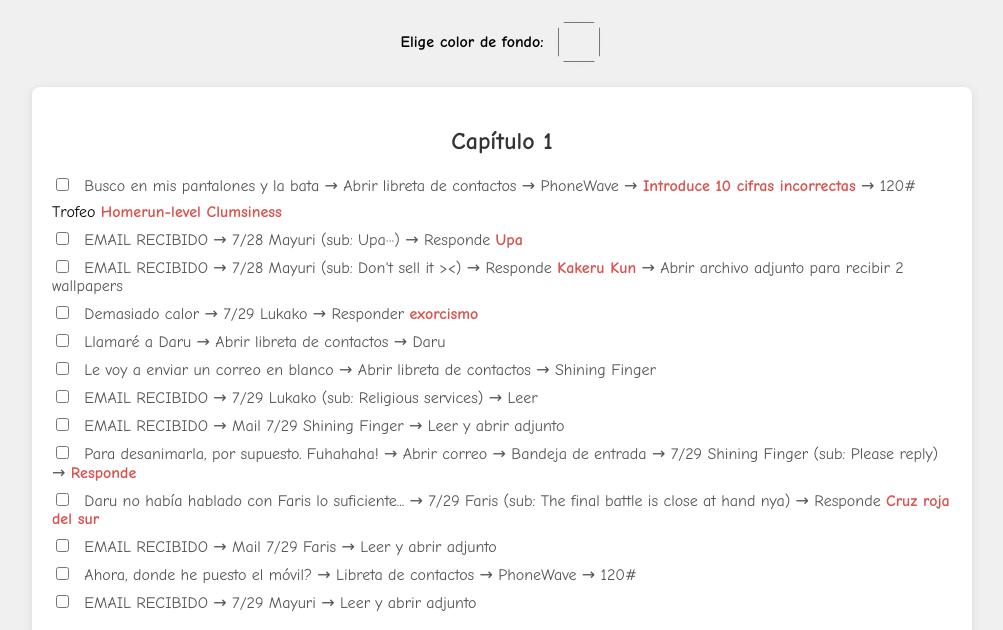
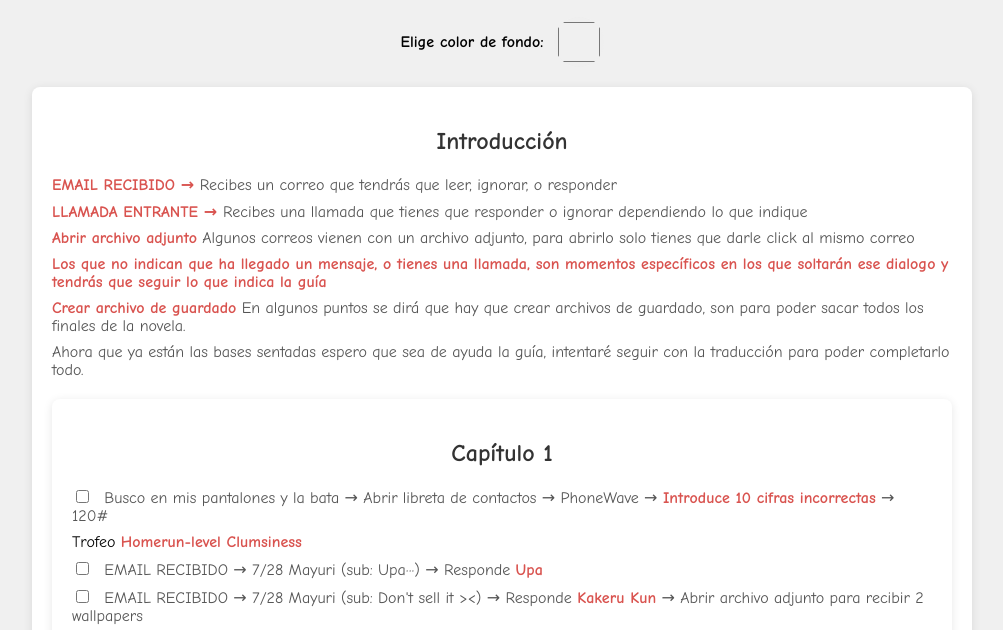
Before and after one commit to RaveDogo/Steins-Gate-guia-Espanol, a plain HTML site: page index.html in a window 1280 px wide. Shown: the part 600-1230 px from the top of the page, without its empty margins (138-1141 px from the left). Drawn offline with Linux system fonts and the light colour scheme.

Commit message:
Update index.html

```diff
--- a/index.html
+++ b/index.html
@@ -30,6 +30,16 @@ h1,h2{text-align:center;color:#333;}
 <span>Elige color de fondo:</span>
 <input type="color" id="colorPicker" value="#f0f0f0">
 </div>
+
+<!-- Ayudas -->
+<div class="checklist">
+<h2>Introducción</h2>
+<label> <span class="important">EMAIL RECIBIDO → </span> Recibes un correo que tendrás que leer, ignorar, o responder </label>
+<label> <span class="important">LLAMADA ENTRANTE → </span> Recibes una llamada que tienes que responder o ignorar dependiendo lo que indique </label>
+<label> <span class="important">Abrir archivo adjunto</span> Algunos correos vienen con un archivo adjunto, para abrirlo solo tienes que darle click al mismo correo </label>
+<label> <span class="important">Los que no indican que ha llegado un mensaje, o tienes una llamada, son momentos específicos en los que soltarán ese dialogo y tendrás que seguir lo que indica la guía</span></label>
+<label> <span class="important">Crear archivo de guardado</span> En algunos puntos se dirá que hay que crear archivos de guardado, son para poder sacar todos los finales de la novela.</label>
+<label> Ahora que ya están las bases sentadas espero que sea de ayuda la guía, intentaré seguir con la traducción para poder completarlo todo. </label>
 
 <!-- Capítulo 1 -->
 <div class="checklist">
```
